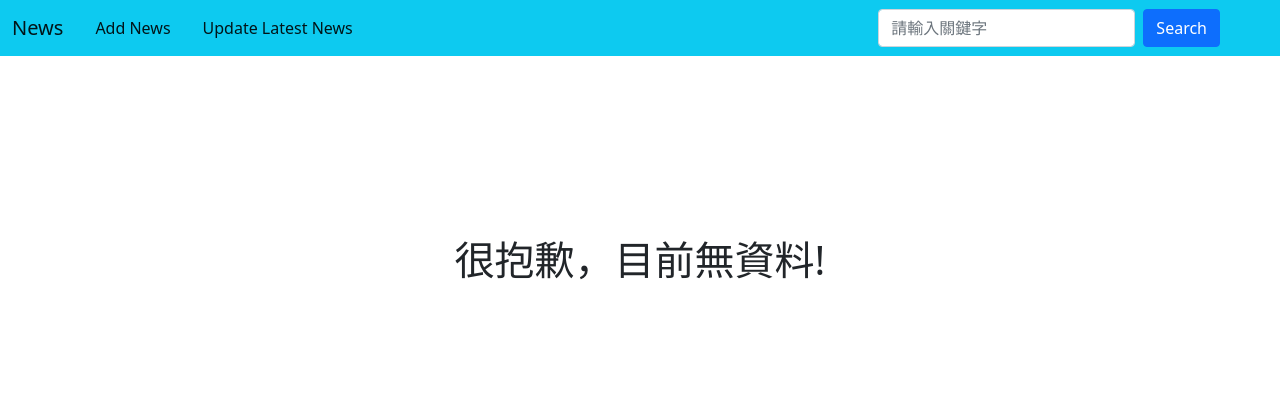
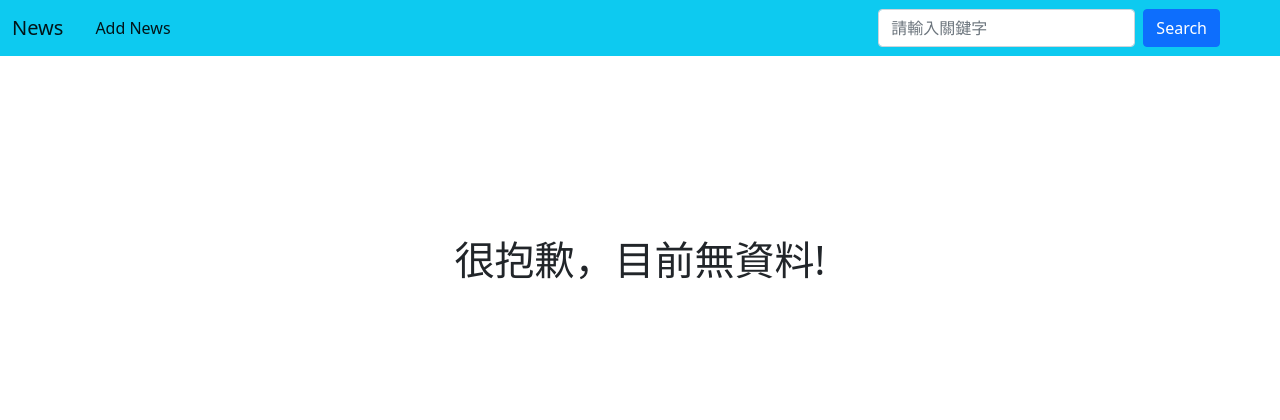
Before and after one commit to YaJenHsieh/python_api, a Flask app: page / in a window 1280 px wide. Shown: the top 420 px of the page. Run offline with Flask 2, Linux system fonts and the light colour scheme; data that the repository does not hold is empty; some libraries are stand-ins or nearby versions.

Commit message:
python-api

```diff
--- a/python_api/templates/navbar.html
+++ b/python_api/templates/navbar.html
@@ -9,9 +9,6 @@
 				<li class="nav-item mx-2">
 					<a class="nav-link active" aria-current="page" href="{{ url_for('add_news') }}">Add News</a>
 				</li>
-				<li class="nav-item mx-2">
-					<a class="nav-link active" aria-current="page" href="{{ url_for('update_news') }}">Update Latest News</a>
-				</li>
 			</ul>
 			<form method="post" class="d-flex mx-5">
 				{{ form.hidden_tag() }}
```
